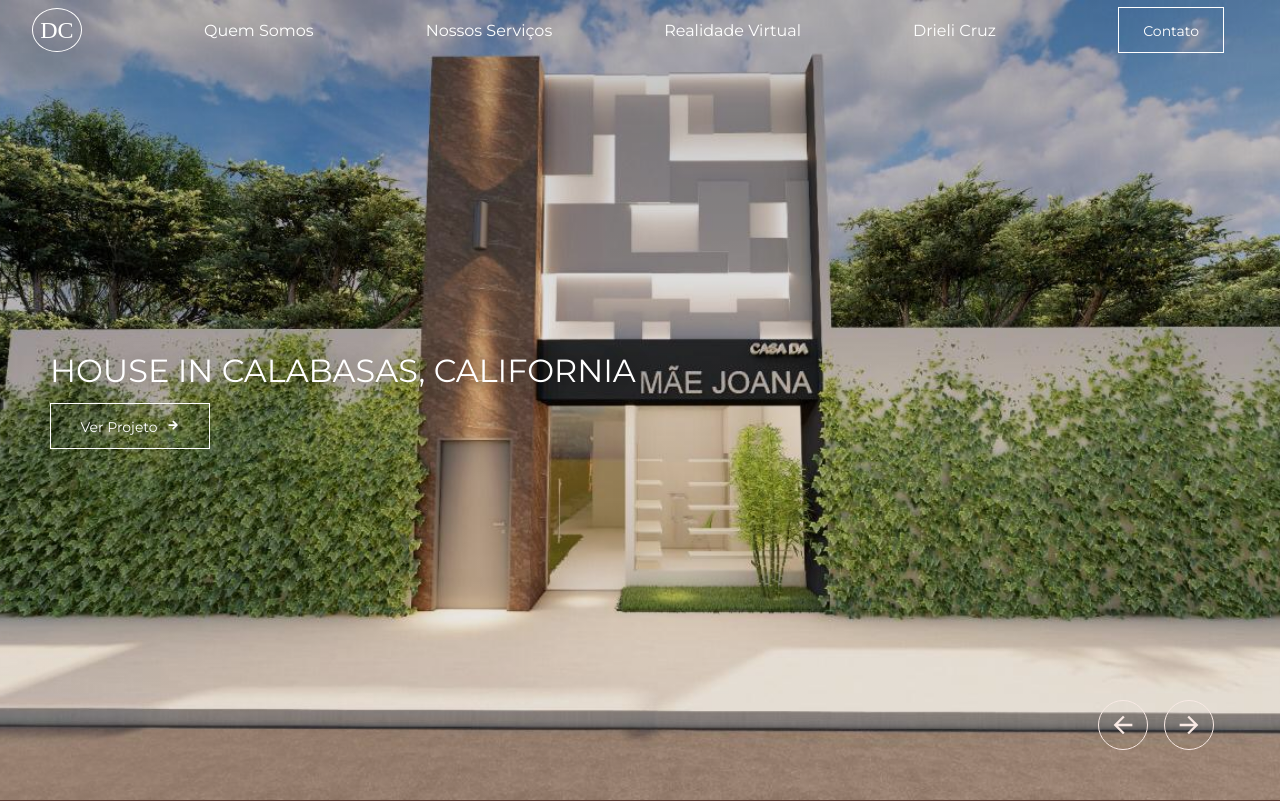
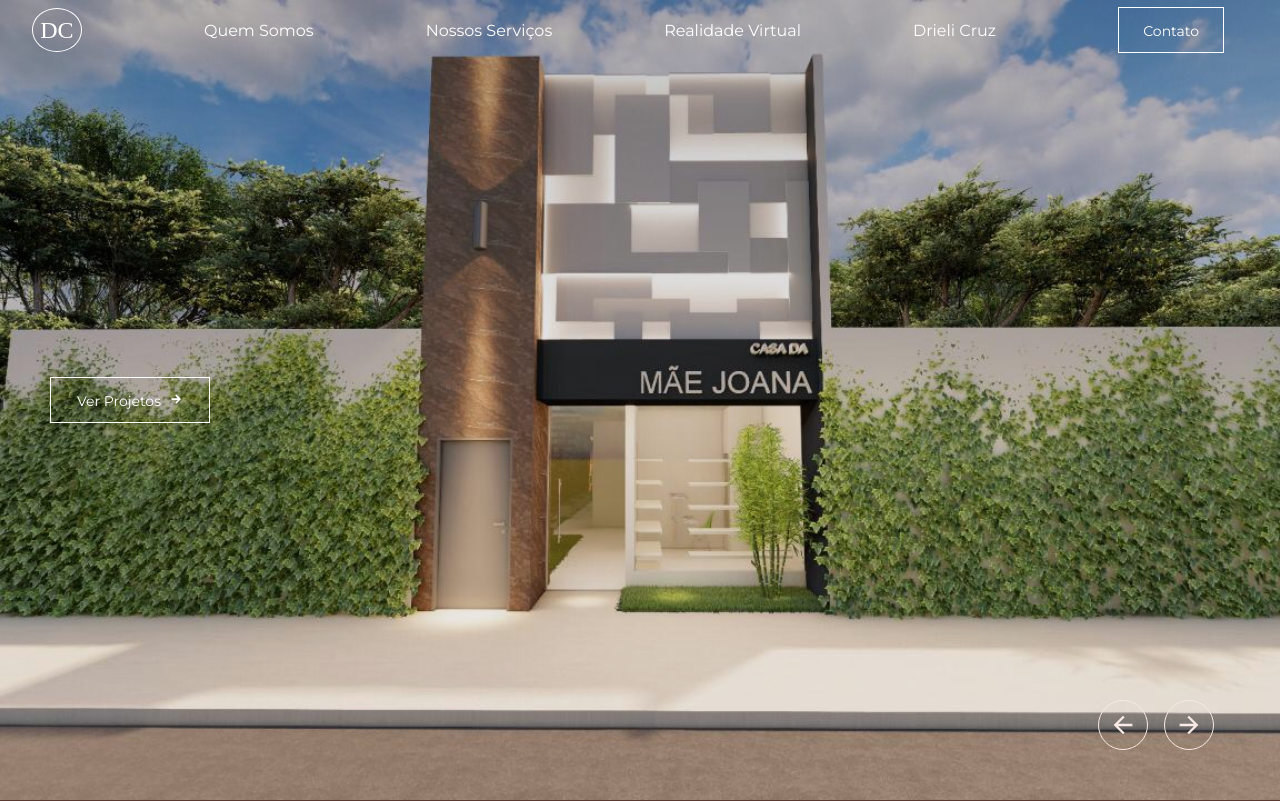
Before and after one commit to rapzaDev/Arquitetura-DricaCruz, a React (Create React App) app: page / in a window 1280 px wide. Shown: the top 801 px of the page. Built offline with nearby package versions, Linux system fonts and the light colour scheme.

Commit message:
Hero section on Dashboard updated

```diff
--- a/src/pages/Dashboard/Hero/data/index.ts
+++ b/src/pages/Dashboard/Hero/data/index.ts
@@ -4,7 +4,6 @@ import ImageThree from '../../../../images/image3.jpg';
 import ImageFour from '../../../../images/image4.jpg';
 
 interface IHeroData {
-  title: string;
   path: string;
   label: string;
   image: string;
@@ -13,30 +12,26 @@ interface IHeroData {
 
 const HeroData: IHeroData[] = [
   {
-    title: 'Luxury Villa in Bali, Indonesia',
     path: '/projetos',
-    label: 'Ver Projeto',
+    label: 'Ver Projetos',
     image: ImageOne,
     alt: 'House',
   },
   {
-    title: 'House in San Jose, Costa Rica',
     path: '/projetos',
-    label: 'Ver Projeto',
+    label: 'Ver Projetos',
     image: ImageTwo,
     alt: 'House',
   },
   {
-    title: 'House in Calabasas, California',
     path: '/projetos',
-    label: 'Ver Projeto',
+    label: 'Ver Projetos',
     image: ImageThree,
     alt: 'House',
   },
   {
-    title: 'House in Houston, Texas',
     path: '/projetos',
-    label: 'Ver Projeto',
+    label: 'Ver Projetos',
     image: ImageFour,
     alt: 'House',
   },
--- a/src/pages/Dashboard/Hero/index.tsx
+++ b/src/pages/Dashboard/Hero/index.tsx
@@ -24,7 +24,6 @@ interface IHero {
 }
 
 interface IHeroData {
-  title: string;
   path: string;
   label: string;
   image: string;
@@ -76,7 +75,6 @@ const Hero: React.FC<IHero> = ({ id }) => {
                   <HeroSlider>
                     <HeroImage src={slide.image} alt={slide.alt} />
                     <HeroContent>
-                      <h1>{slide.title}</h1>
                       <LinkRouter className="linkrouter" to={slide.path}>
                         <Button isPrimary>
                           {slide.label}
```
